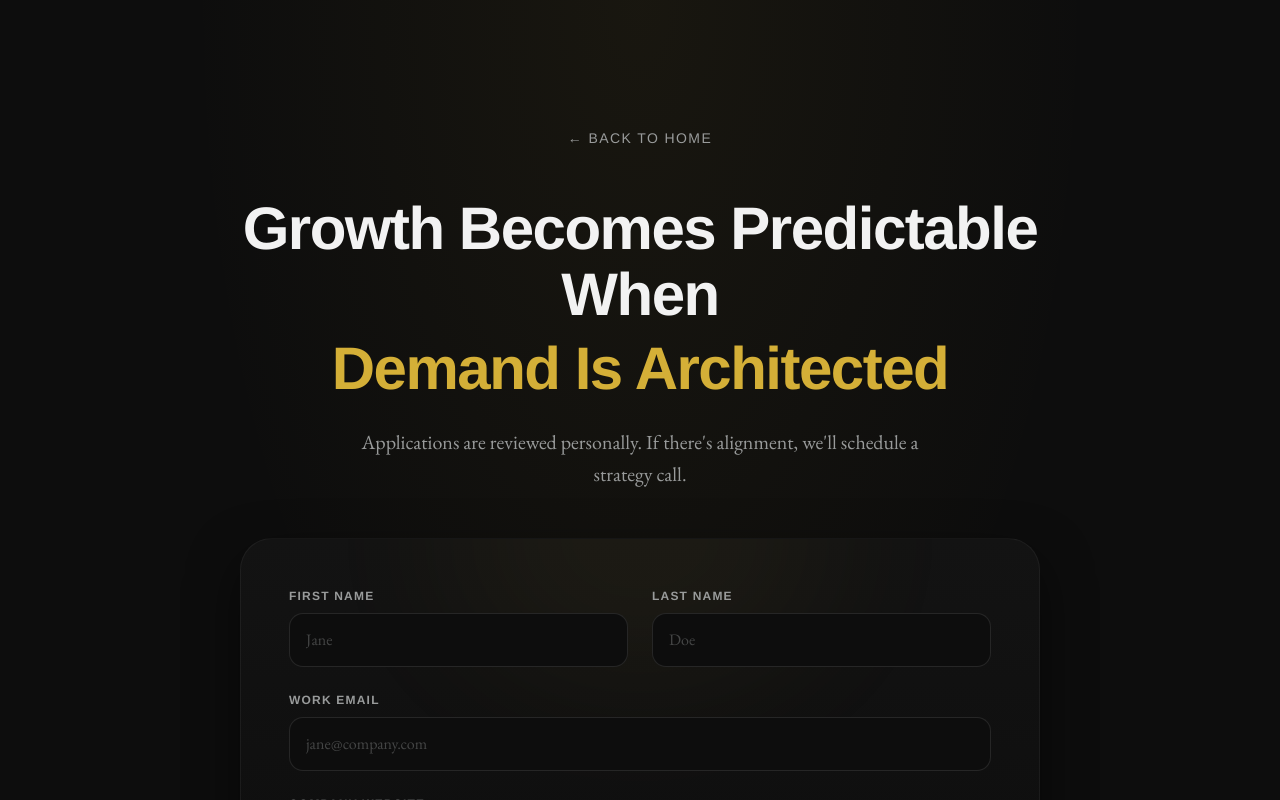
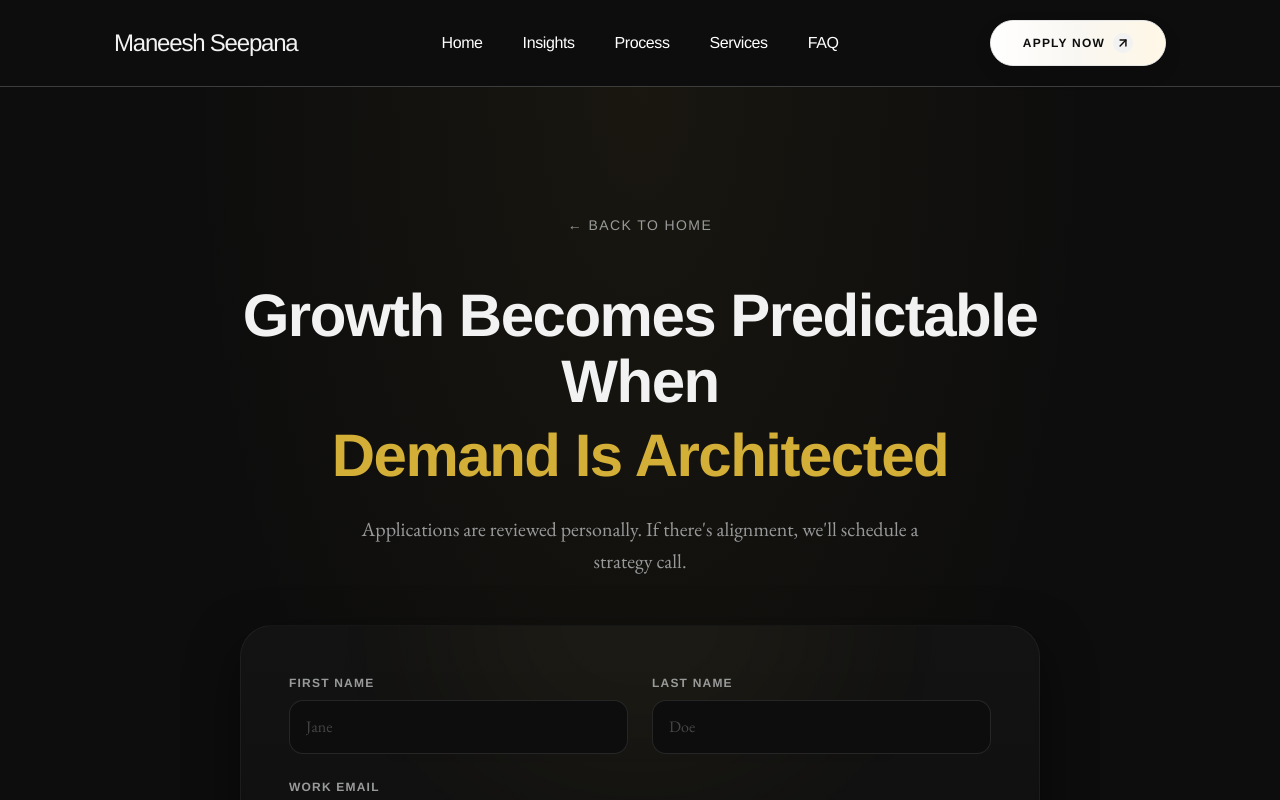
Before and after one commit to Santhoshmani1/maneesh_portfolio_site, a Next.js app: page /apply in a window 1280 px wide. Shown: the top 800 px of the page. Built offline with nearby package versions, Linux system fonts and the light colour scheme.

Commit message:
feat: Extract Header to Layout

```diff
--- a/app/layout.tsx
+++ b/app/layout.tsx
@@ -1,6 +1,7 @@
 import type { Metadata } from "next";
 import { EB_Garamond } from "next/font/google";
 import "./globals.css";
+import Header from "@/components/Header";
 
 const ebGaramond = EB_Garamond({
   variable: "--font-eb-garamond",
@@ -32,6 +33,7 @@ export default function RootLayout({
       <body
         className={`${ebGaramond.variable} bg-[#0D0D0D] text-[#F2F2F2] antialiased font-garamond font-normal`}
       >
+        <Header />
         {children}
       </body>
     </html>
--- a/app/page.tsx
+++ b/app/page.tsx
@@ -1,4 +1,3 @@
-import Header from "@/components/Header";
 import Hero from "@/components/Hero";
 import WhatDemandDelivers from "@/components/WhatDemandDelivers";
 import WhoItsFor from "@/components/WhoItsFor";
@@ -12,7 +11,6 @@ import Footer from "@/components/Footer";
 export default function Home() {
   return (
     <>
-      <Header />
       <main>
         <Hero />
         <WhatDemandDelivers />
--- a/data/siteContent.ts
+++ b/data/siteContent.ts
@@ -18,11 +18,11 @@ export const siteContent = {
   header: {
     logo: "Maneesh Seepana",
     navLinks: [
-      { name: "Home", href: "#home" },
-      { name: "Insights", href: "#insights" },
-      { name: "Process", href: "#process" },
-      { name: "Services", href: "#services" },
-      { name: "FAQ", href: "#faq" }
+      { name: "Home", href: "/#home" },
+      { name: "Insights", href: "/#insights" },
+      { name: "Process", href: "/#process" },
+      { name: "Services", href: "/#services" },
+      { name: "FAQ", href: "/#faq" }
     ],
     cta: {
       text: "Apply Now",
```
